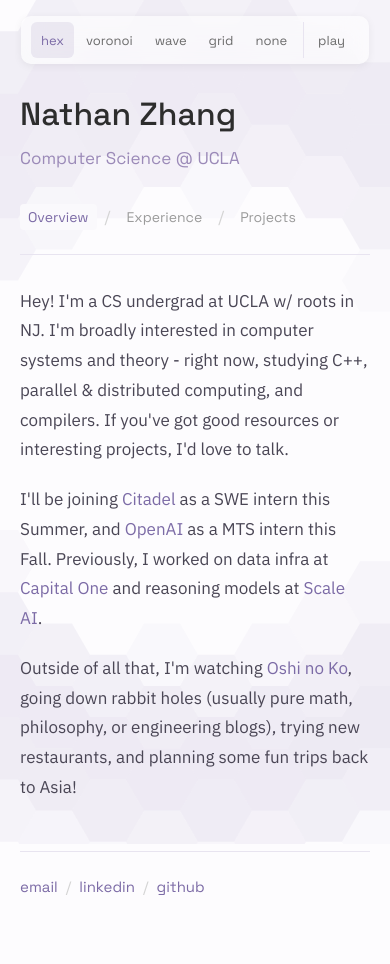
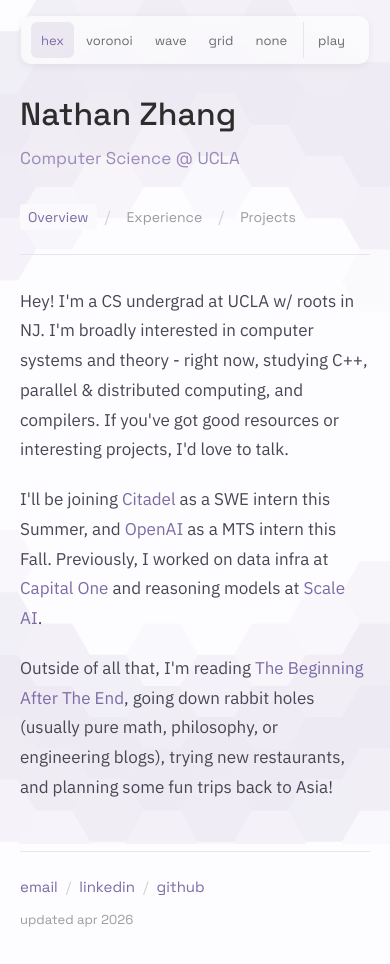
Before and after one commit to nathanplt/nathan-zhang, a Next.js app: page / in a window 390 px wide. Shown: the top 964 px of the page. Built offline with nearby package versions, Linux system fonts and the light colour scheme.

Commit message:
add an "updated" footer

```diff
--- a/app/globals.css
+++ b/app/globals.css
@@ -375,10 +375,21 @@
   margin-top: var(--space-10);
   padding-top: var(--space-6);
   border-top: 1px solid var(--gray-200);
+  display: flex;
+  justify-content: space-between;
+  align-items: baseline;
+  gap: var(--space-4);
 }
 
 .footer-links {
   font-size: 15px;
+}
+
+.footer-updated {
+  font-size: 13px;
+  color: var(--gray-400);
+  margin: 0;
+  font-variant-numeric: tabular-nums;
 }
 
 .footer-links a {
@@ -572,4 +583,10 @@
     border-radius: 0;
     padding-left: 14px;
   }
+
+  footer {
+    flex-direction: column;
+    align-items: flex-start;
+    gap: var(--space-3);
+  }
 }
--- a/app/page.tsx
+++ b/app/page.tsx
@@ -223,7 +223,7 @@
           <section className="about">
             <p>Hey! I'm a CS undergrad at UCLA w/ roots in NJ. I'm broadly interested in computer systems and theory - right now, studying C++, parallel & distributed computing, and compilers. If you've got good resources or interesting projects, I'd love to talk.</p>
             <p>I'll be joining <a href="https://www.citadel.com/" target="_blank" rel="noopener noreferrer" className="inline-link">Citadel</a> as a SWE intern this Summer, and <a href="https://openai.com/" target="_blank" rel="noopener noreferrer" className="inline-link">OpenAI</a> as a MTS intern this Fall. Previously, I worked on data infra at <a href="https://www.capitalone.com" target="_blank" rel="noopener noreferrer" className="inline-link">Capital One</a> and reasoning models at <a href="https://scale.com" target="_blank" rel="noopener noreferrer" className="inline-link">Scale AI</a>.</p>
-            <p>Outside of all that, I'm watching <a href="https://myanimelist.net/anime/60058/Oshi_no_Ko_3rd_Season" target="_blank" rel="noopener noreferrer" className="inline-link">Oshi no Ko</a>, going down rabbit holes (usually pure math, philosophy, or engineering blogs), trying new restaurants, and planning some fun trips back to Asia!</p>
+            <p>Outside of all that, I'm reading <a href="https://www.turtleme.com/tbate-novel" target="_blank" rel="noopener noreferrer" className="inline-link">The Beginning After The End</a>, going down rabbit holes (usually pure math, philosophy, or engineering blogs), trying new restaurants, and planning some fun trips back to Asia!</p>
           </section>
         )}
 
@@ -325,6 +325,7 @@
           <span>/</span>
           <a href="https://github.com/nathanplt" target="_blank" rel="noopener noreferrer">github</a>
         </div>
+        <p className="footer-updated">updated apr 2026</p>
       </footer>
       </div>
     </>
```
